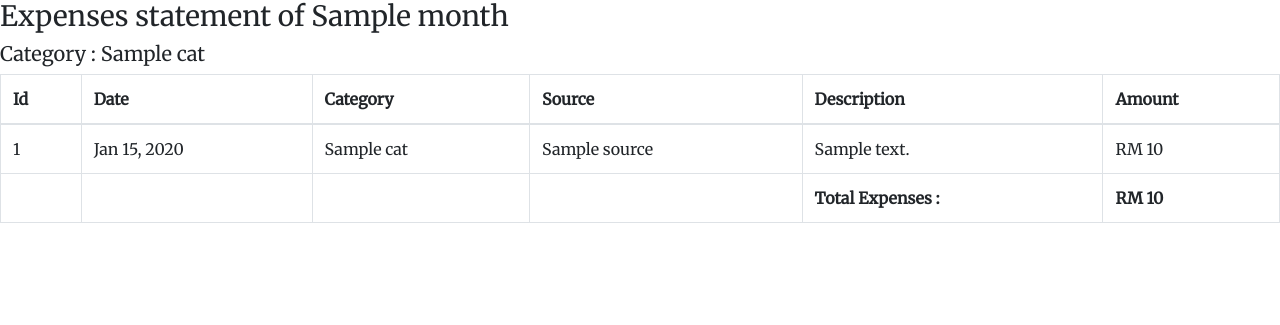
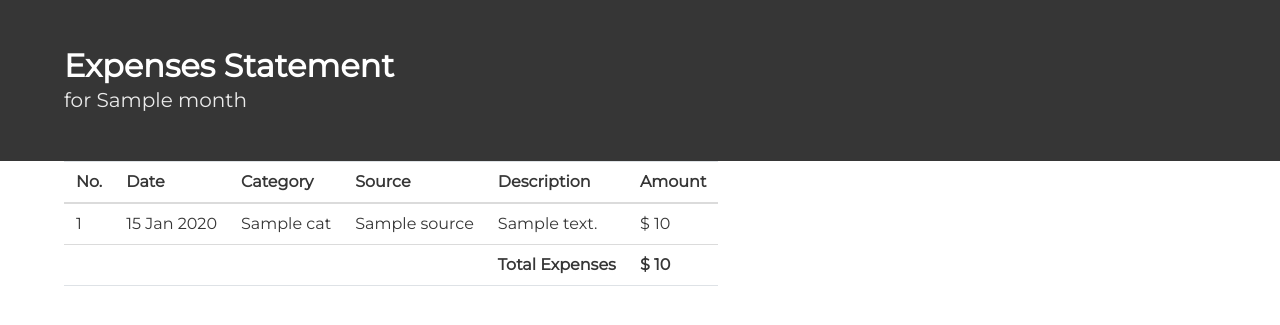
Before and after one commit to leongjinqwen/personal-app, a Python web app: template app_web/blueprints/expenses/templates/expenses/statement.html in a window 1280 px wide. Shown: the top 325 px of the page. Run offline with Jinja, Linux system fonts and the light colour scheme; the template is opened without the code that fills it: most values are stand-ins (such as "Sample title", 1, 10 or a date in 2020); some libraries are stand-ins or nearby versions.

Commit message:
fix statement query

```diff
--- a/app_web/blueprints/expenses/templates/expenses/statement.html
+++ b/app_web/blueprints/expenses/templates/expenses/statement.html
@@ -4,12 +4,12 @@
     <meta charset="UTF-8">
     <meta name="viewport" content="width=device-width, initial-scale=1.0">
     <meta http-equiv="X-UA-Compatible" content="ie=edge">
-    <title>Expenses</title>
-    <link rel="stylesheet" href="https://stackpath.bootstrapcdn.com/bootstrap/4.4.1/css/bootstrap.min.css" integrity="sha384-Vkoo8x4CGsO3+Hhxv8T/Q5PaXtkKtu6ug5TOeNV6gBiFeWPGFN9MuhOf23Q9Ifjh" crossorigin="anonymous">
-    <link href="https://fonts.googleapis.com/css?family=Merriweather&display=swap" rel="stylesheet">
+    <title>Expenses - {{ month }}</title>
+    <link rel="stylesheet" href="https://cdn.jsdelivr.net/npm/bulma@0.9.1/css/bulma.min.css">
+    <link href="https://fonts.googleapis.com/css2?family=Montserrat&display=swap" rel="stylesheet">
     <style>
       body {
-          font-family: 'Merriweather', serif;
+        font-family: 'Montserrat', sans-serif;
       }
       td,th {
         border-left:1px solid #dee2e6;
@@ -25,12 +25,21 @@
     </style>
   </head>
   <body>
-<h3>Expenses statement of {{ month }}</h3>
-<h5>Category : {{ cat }}</h5>
+
+    <section class="hero is-dark">
+      <div class="hero-body">
+        <div class="container">
+          <h1 class="title">Expenses Statement </h1>
+          <h3 class="subtitle">for {{ month }}</h3>
+        </div>
+      </div>
+    </section>
+
+    <div class="container">
       <table class="table">
         <thead>
           <tr>
-      <th scope="col">Id</th>
+            <th scope="col">No.</th>
             <th scope="col">Date</th>
             <th scope="col">Category</th>
             <th scope="col">Source</th>
@@ -41,12 +50,12 @@
         <tbody>
           {% for expense in expenses %}
           <tr>
-      <td>{{expense.id}}</td>
-      <td>{{expense.created_at.date().strftime("%b %d, %Y")}}</td>
+            <td>{{loop.index}}</td>
+            <td>{{expense.created_at.date().strftime("%d %b %Y")}}</td>
             <td>{{expense.cat.name}}</td>
             <td>{{expense.source}}</td>
             <td>{{expense.description}}</td>
-      <td>RM {{expense.amount}}</td>
+            <td>$ {{expense.amount}}</td>
           </tr>
           {% endfor %}
           <tr>
@@ -54,14 +63,10 @@
               <td></td>
               <td></td>
               <td></td>
+              <td><strong>Total Expenses</strong></td>
               <td>
                 <strong>
-            Total Expenses :
-          </strong>
-        </td>
-        <td>
-          <strong>
-            RM
+                  $
                   {% if ttl[0].total == None %}
                     0.00
                   {% else %}
@@ -72,6 +77,6 @@
             </tr>
         </tbody>
       </table>
-
+    </div>
   </body>
 </html>
--- a/app_web/templates/_layout.html
+++ b/app_web/templates/_layout.html
@@ -4,7 +4,7 @@
     <meta charset="utf-8">
     <meta name="viewport" content="width=device-width, initial-scale=1">
 
-    <link rel="shortcut icon" href="{{ url_for('static', filename='image/favicon.ico') }}">
+    <link rel="shortcut icon" href="{{ url_for('static', filename='images/favicon.ico') }}">
 
     {% assets "home_css" %}
       <link rel="stylesheet" href="{{ ASSET_URL }}">
@@ -43,7 +43,7 @@
       {% endwith %}
     </div>
 
-    <div class="container is-fullhd p-0">
+    <div class="container is-fluid p-0">
       {% block content %}{% endblock %}
     </div>
 
--- a/app_web/templates/navbar.html
+++ b/app_web/templates/navbar.html
@@ -1,8 +1,7 @@
 <nav class="navbar navbar-expand-md navbar-light bg-light">
   <a class="navbar-brand icon-text align-items-center" href="/">
-    <span class="icon has-text-dark">
-      <i class="fas fa-home"></i>
-    </span>
+    <img src="{{ url_for('static', filename='images/favicon.ico') }}" width="35" alt="logo">
+    <span class="text-dark mx-2">|</span>
     <span class="text-dark">Home</span>
   </a>
   <button class="navbar-toggler" type="button" data-toggle="collapse" data-target="#navbarNav" aria-controls="navbarNav" aria-expanded="false" aria-label="Toggle navigation">
```
Also changed, not shown: app_web/blueprints/expenses/templates/expenses/show.html (+4 -4 lines), app_web/static/css/print.css (+8 -4 lines), app_web/util/mail_helper.py (+53 -53 lines), app_web/static/images/favicon.ico (added). Lines whose indentation alone changed are shown as unchanged.
